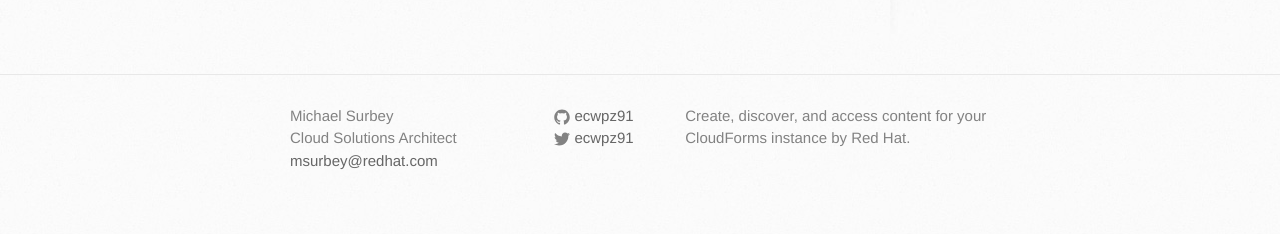
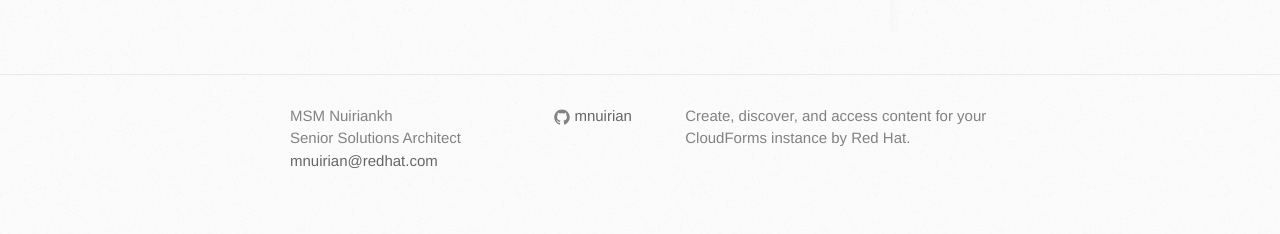
Before and after one commit to mnuirian/cloudforms-workshops, a Jekyll site: the page built from index.html, in a window 1280 px wide. Shown: the part 842-1076 px from the top of the page. Built offline with Jekyll 4.4.1, drawn with Linux system fonts in a browser that asks for light colours; some web fonts are replaced.

Commit message:
Update _config.yml

```diff
--- a/_config.yml
+++ b/_config.yml
@@ -1,17 +1,17 @@
 
 # Site settings
 title: OpenShift Workshops
-maintainer: Michael Surbey
-vocation: Cloud Solutions Architect
-email: msurbey@redhat.com
+maintainer: MSM Nuiriankh
+vocation: Senior Solutions Architect
+email: mnuirian@redhat.com
 description: > # this means to ignore newlines until "baseurl:"
   Create, discover, and access content for your CloudForms instance
   by Red Hat.
 baseurl: "/cloudforms-workshops" # the subpath of your site, e.g. /blog
 url: "" # the base hostname & protocol for your site
 # workshop-dir: www-offline
-twitter_username: ecwpz91
-github_username:  ecwpz91
+twitter_username:
+github_username:  mnuirian
 
 # Build settings
 markdown: kramdown
```
